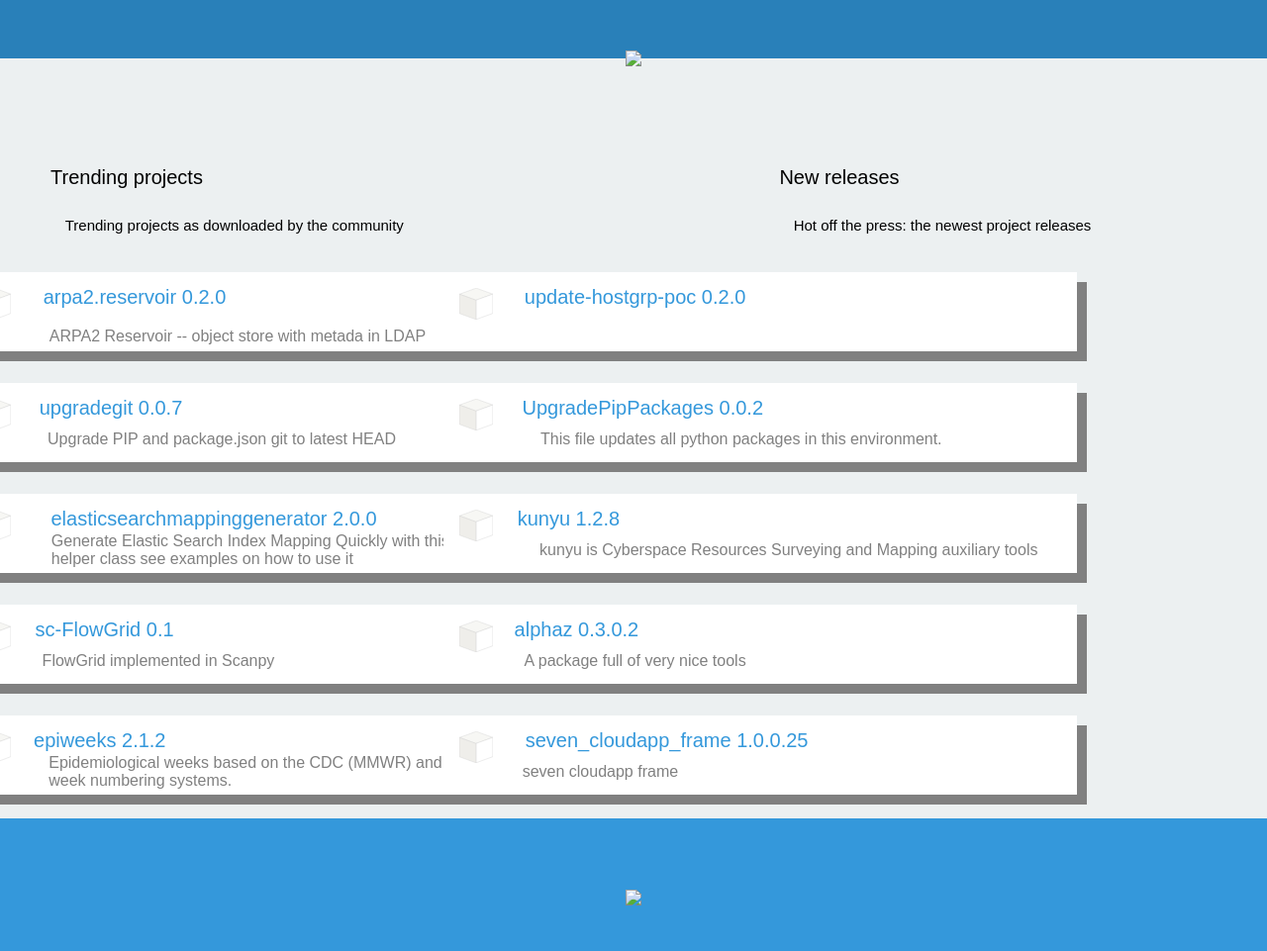
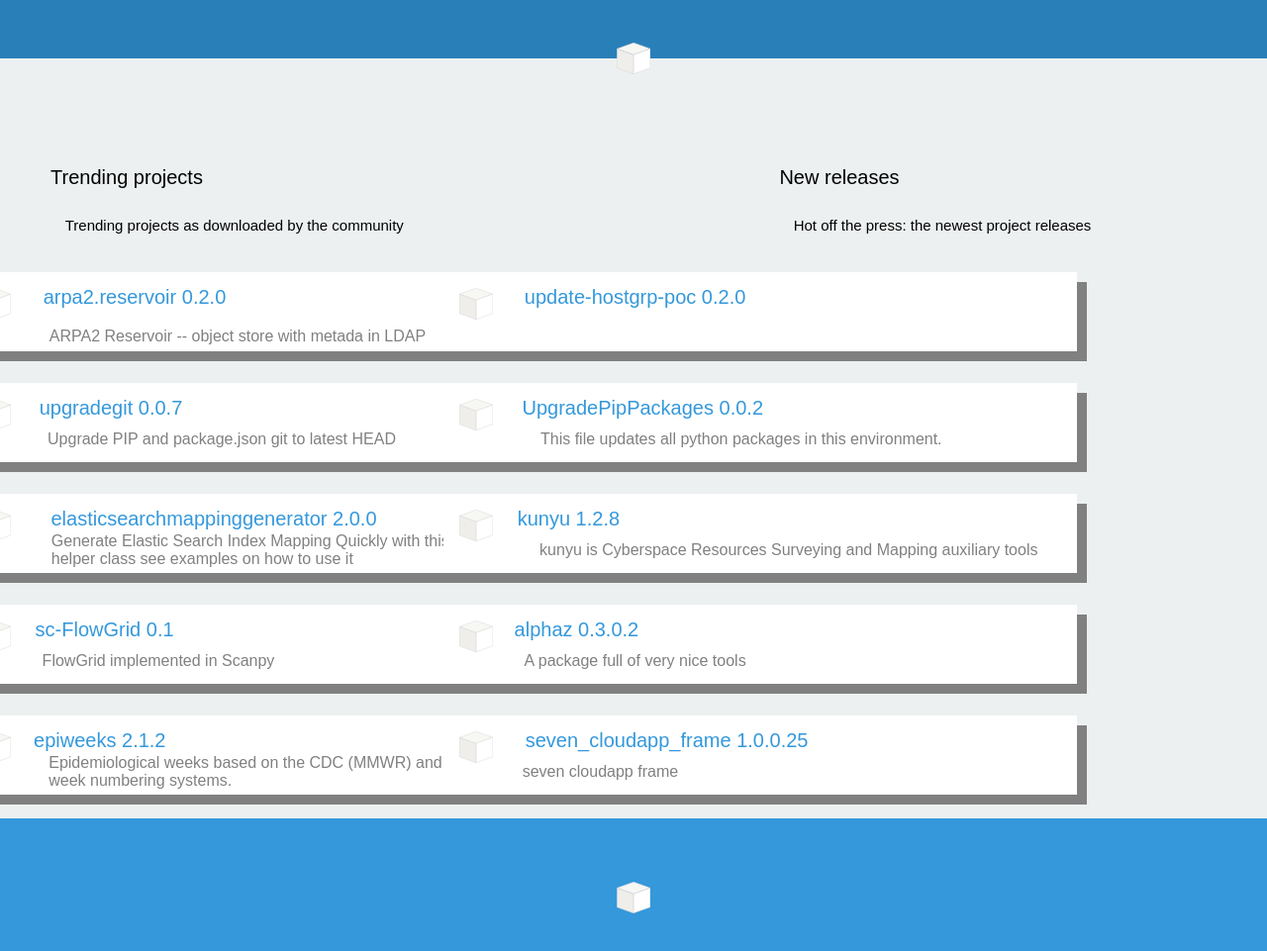
Before and after one commit to kerem700916/PyPI-clone-html-css-js, a plain HTML site: page src/index.html in a window 1280 px wide. Shown: the part 701-1662 px from the top of the page at 99% size. Drawn offline with nearby package versions, Linux system fonts and the light colour scheme; some icons are missing.

Commit message:
Update index.html

```diff
--- a/src/index.html
+++ b/src/index.html
@@ -68,12 +68,12 @@
                 </div>
             </div>
             <div class="ae">
-                <img src="pypicube.svg">
+                <img src="assets/pypicube.svg">
             </div>
         </div>
         <footer>
             <div class="footer">
-                <img src="pypicube.svg">
+                <img src="assets/pypicube.svg">
                 <ul>
                     <li class="help">Help</li>
                     <ul class="two">
```
